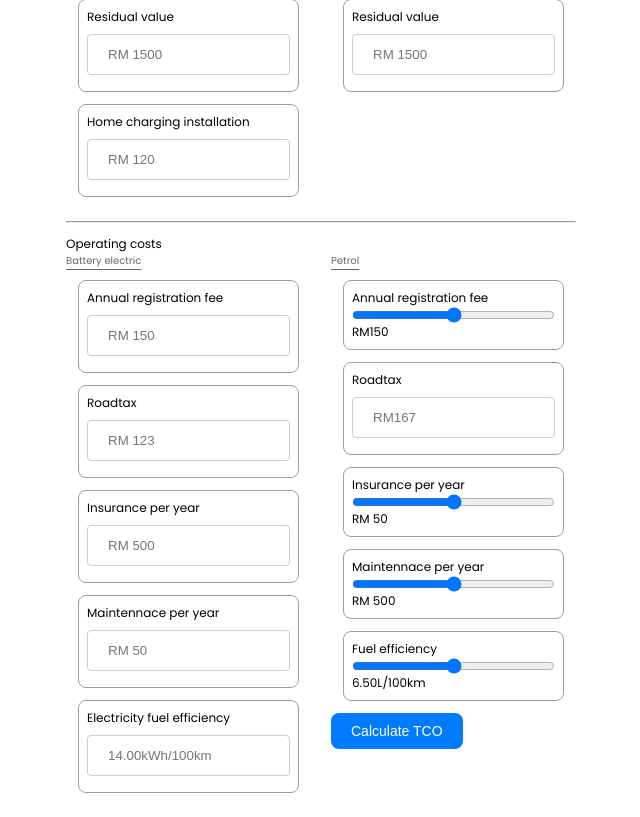
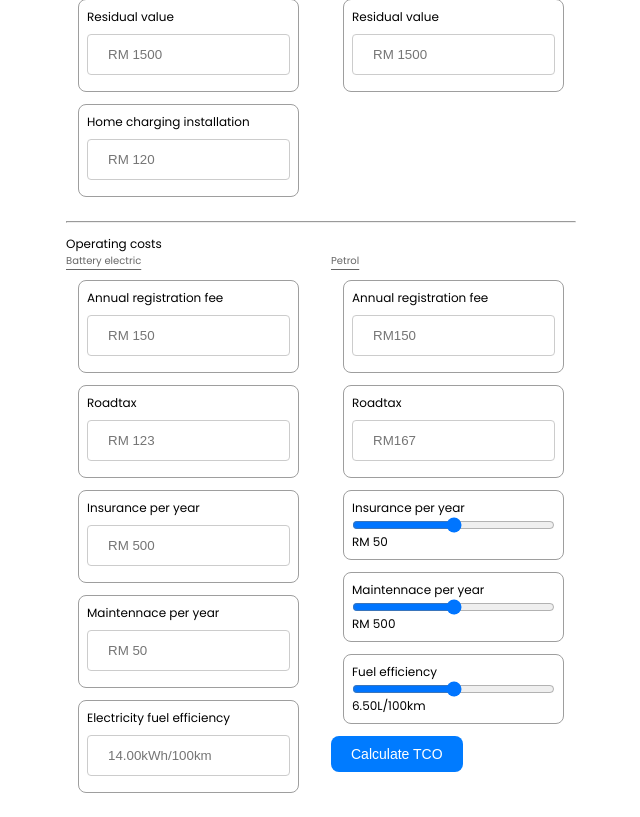
Before and after one commit to Liyana04/ev-fleet-conversion-tool, a FastAPI app: page /tco-form in a window 1280 px wide. Shown: the part 872-1689 px from the top of the page, without its empty margins (54-694 px from the left). Run offline with FastAPI, Linux system fonts and the light colour scheme.

Commit message:
edit html

```diff
--- a/templates/tco-tool.html
+++ b/templates/tco-tool.html
@@ -198,7 +198,8 @@
 
                 <div class="question">
                   <label>Annual registration fee</label>
-                  <input type="range" class="form-range" id="customRange1"> RM150
+                  <input type="text" id="customRange1" placeholder="RM150">
+                  <!-- <input type="range" class="form-range" id="customRange1"> RM150 -->
                 </div>
 
                 <div class="question">
```
